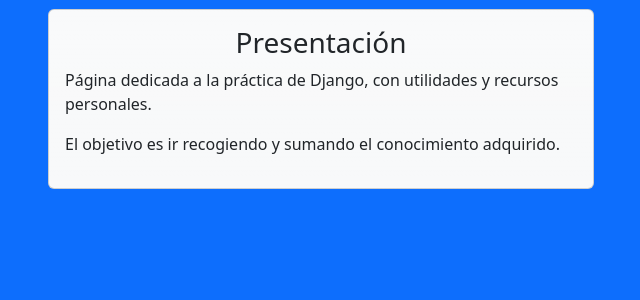
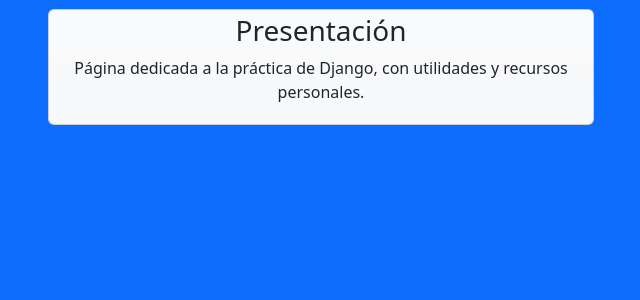
Before and after one commit to yorch-dev/mi-sitio, a Django app: page / in a window 1280 px wide. Shown: the part 56-356 px from the top of the page, without its empty margins (319-959 px from the left). Run offline with Django 4.2, Linux system fonts and the light colour scheme; some libraries are stand-ins or nearby versions.

```diff
--- a/mi_sitio/settings.py
+++ b/mi_sitio/settings.py
@@ -23,7 +23,7 @@ BASE_DIR = Path(__file__).resolve().parent.parent
 SECRET_KEY = 'django-insecure-m=e^c&5wcl$cpq+t8akyy0d$l87s4v=xe9da-=v%kkchkq-2$n'
 
 # SECURITY WARNING: don't run with debug turned on in production!
-DEBUG = True
+DEBUG = False
 
 ALLOWED_HOSTS = ['127.0.0.1', '.pythonanywhere.com', '192.168.0.14']
 
--- a/templates/inicio/index.html
+++ b/templates/inicio/index.html
@@ -6,13 +6,12 @@
 
 {% block body %}
 
-  <div class="container">
+  <div class="container mb-3">
     <div class="row">
-      <div class="col-12 col-md-6 offset-md-3">
-        <div class="card p-3 mx-auto bg-light bg-gradient">
-          <h3 class="text-center">Presentación</h3>
-          <p>Página dedicada a la práctica de Django, con utilidades y recursos personales.</p>
-          <p>El objetivo es ir recogiendo y sumando el conocimiento adquirido.</p>
+      <div class="col-12 col-md-6 offset-md-3 mx-auto">
+        <div class="card mx-auto bg-light bg-gradient">
+          <h3 class="text-center pt-1">Presentación</h3>
+          <p class="pb-1 text-center">Página dedicada a la práctica de Django, con utilidades y recursos personales.</p>
         </div>
       </div>
     </div>
```
